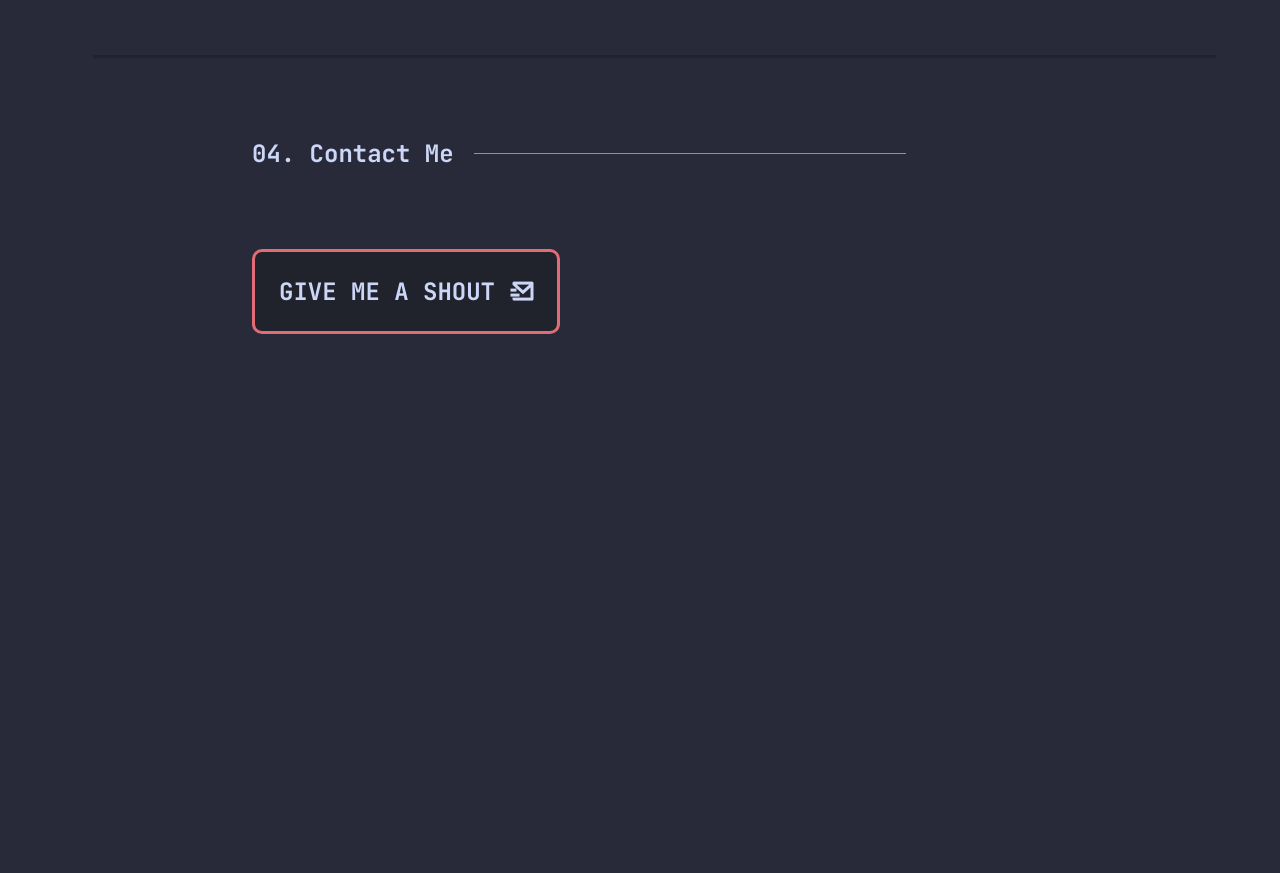
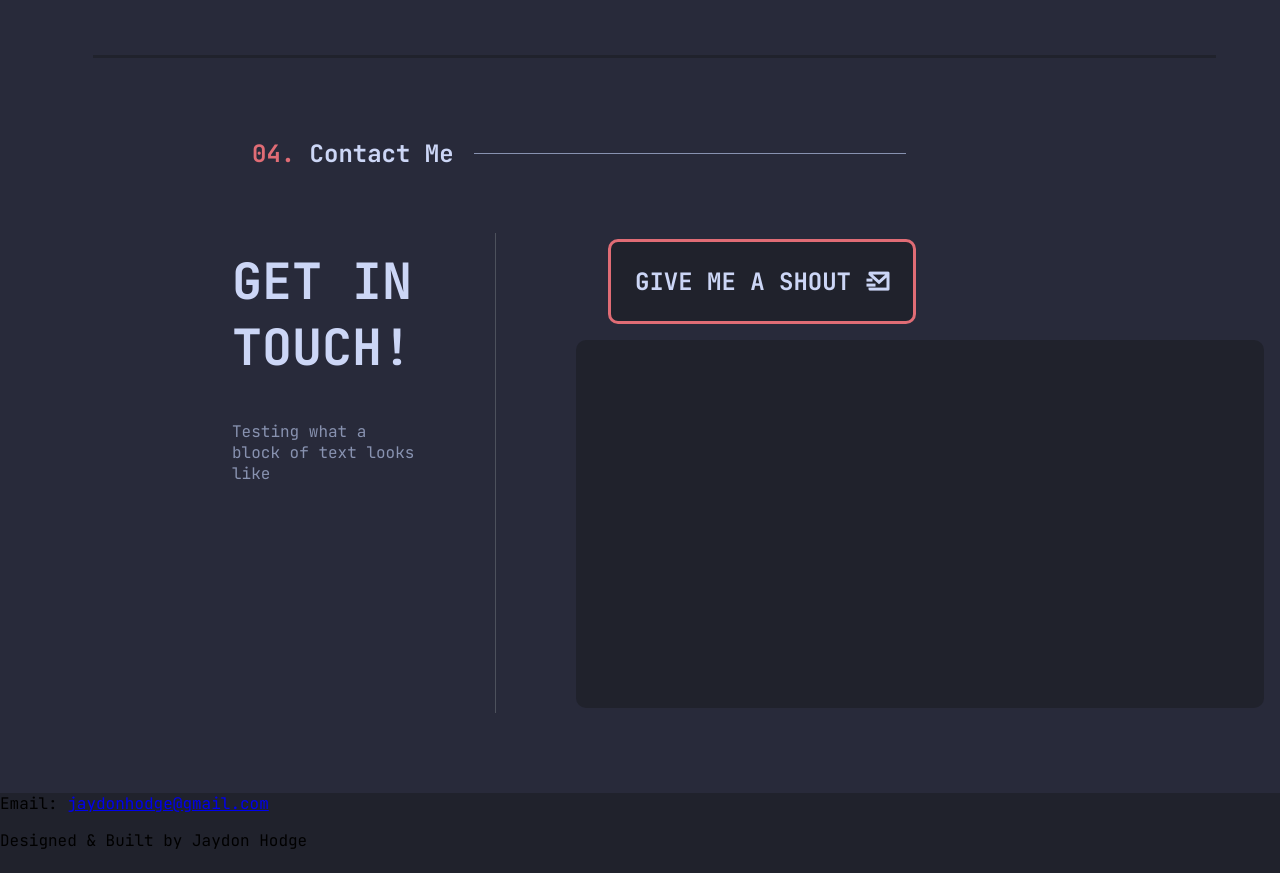
Before and after one commit to BlazingJaydon/BlazingJaydon.github.io, a plain HTML site: page index.html in a window 1280 px wide. Shown: the part 1960-2833 px from the top of the page. Before the commit the page ends 2374 px from the top, so only its background shows below. Drawn offline with nearby package versions, Linux system fonts and the light colour scheme.

Commit message:
made signifcant progress on contact section

```diff
--- a/index.html
+++ b/index.html
@@ -123,12 +123,30 @@
                     <div class="section-divider"></div>
                 </div>
                 <div class="section-content">
-                    <div class="email">
-                        <a href="mailto:jaydonhodge@gmail.com?cc=jlh7209@psu.edu"><h1 class="contact-button" id="contact-btn">GIVE ME A SHOUT <i class="ri-mail-send-line"></i></h1></a>
+                    <div class="contact-message">
+                        <h1 id="get-in-touch">
+                            GET IN TOUCH!
+                        </h1>
+                        <p>
+                            Testing what a block of text looks like
+                        </p>
+                    </div>
+                    <div class="contact-divide"></div>
+                    <div class="contact-links">
+                        <div class="email">
+                            <a href="mailto:jaydonhodge@gmail.com?cc=jlh7209@psu.edu"><h1 class="contact-button" id="contact-btn">GIVE ME A SHOUT <i class="ri-mail-send-line"></i></h1></a>
+                        </div>
+                        <div class="socials-section">
+
+                        </div>
                     </div>
                 </div>
             </section>
         </main>
+        <footer>
+            <p>Email: <a href="mailto:jaydonhodge@gmail.com?cc=jlh7209@psu.edu">jaydonhodge@gmail.com</a></p>
+            <p>Designed & Built by Jaydon Hodge</p>
+        </footer>
         <!---------JavaScript IMPORTS-------->
         <script src = "js/main.js"></script>
         <!---------JavaScript SCRIPTS-------->
--- a/styles.css
+++ b/styles.css
@@ -473,7 +473,10 @@ button.resume:active {
         padding: 5em 0 0 1em;
         display: flex;
         flex-direction: column;
-        scroll-margin-top: 5rem;
+    }
+
+    #contact .highlight {
+        color: #E06C75;
     }
 
     #contact .section-header {
@@ -483,8 +486,11 @@ button.resume:active {
         width: 100%;
     }
 
+    #contact h1 {
+        color: #ccd6f6;
+    }
+
     #contact .section-header h1 {
-        color: #ccd6f6;
         margin: 0 20px 0 20px;
     }
 
@@ -499,23 +505,55 @@ button.resume:active {
         display: flex;
         flex-direction: row;
         position: relative;
+        align-items: center;
+        margin: 4rem 0 0 0;
     }
 
-    #contact .section-content h1 {
-        color: #ccd6f6;
-        margin: 5rem 0 0 20px;
+    #contact .contact-message {
+        margin: 5rem 5rem 0 0;
+        position: relative;
+        top: -10rem;
+        width: 375px;
+    }
+
+    #contact .contact-message h1 {
+        font-size: 50px;
+    }
+
+    #contact .contact-message p {
+        color: #8892b0;
+    }
+
+    #contact .contact-divide {
+        height: 30rem;
+        width: 2px;
+        display: flex;
+        background-color: #4d515c;
+        z-index: 100;
+        margin: 0 5rem 0 0;
+    }
+
+    #contact .contact-links {
+        display: flex;
+        /* align-items: center; */
+        flex-direction: column;
+        position: relative;
     }
 
     #contact .contact-button {
         background-color: #20222c;
         padding: 1.5rem;
+        position: relative;
         border-radius: 10px;
+        color: #ccd6f6;
         border: #E06C75 solid 3px;
         transition: ease-in-out 0.2s;
+        margin: 0 0 0 2rem;
     }
 
     #contact .email a {
         text-decoration: none;
+        display: flex;
     }
 
     #contact .contact-button:hover {
@@ -533,6 +571,21 @@ button.resume:active {
         box-shadow: rgba(224, 108, 117, 0) 1.5px 1.5px,
                 rgba(224, 108, 117, 0) 2px 2px,
                 rgba(224, 108, 117, 0) 3px 3px;
+    }
+
+    #contact .socials-section {
+        background-color: #20222c;
+        display: flex;
+        width: 40rem;
+        height: 20rem;
+        padding: 1.5rem;
+        margin: 1rem 0 0 0;
+        border-radius: 10px;
+    }
+
+    footer {
+        height: 5rem;
+        background-color: #20222c;
     }
 }
 
```
